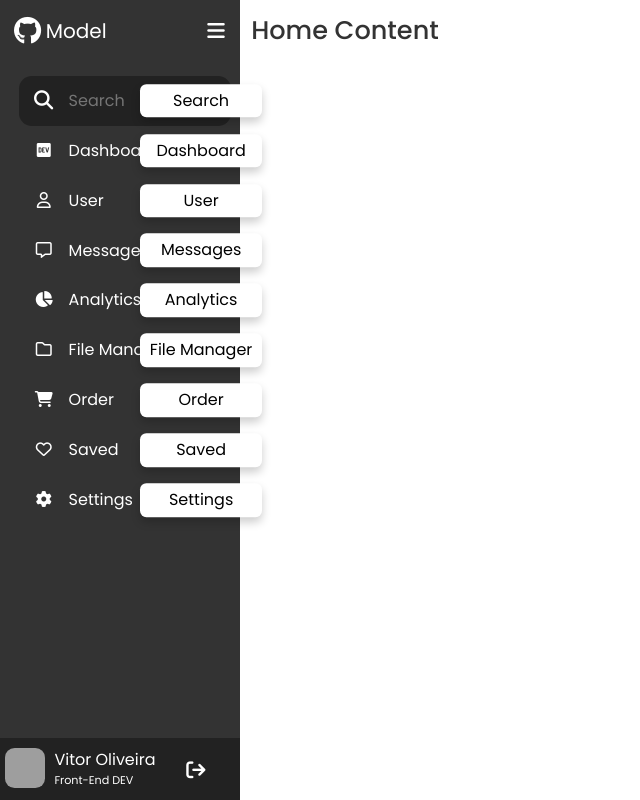
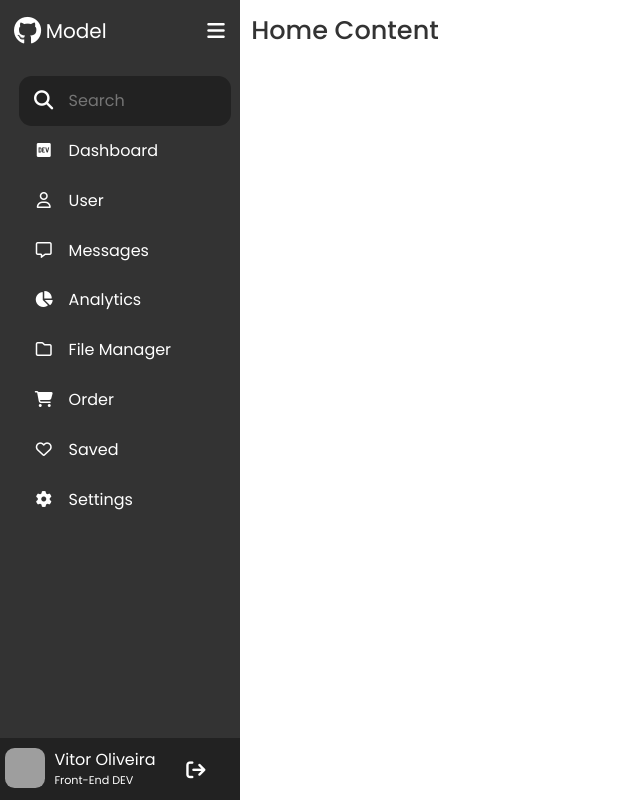
Before and after one commit to vitor-skt/ReusableReactComponents, a React (Vite) app: page / in a window 1280 px wide. Shown: the whole page, without its empty margins (0-640 px from the left). Built offline with nearby package versions, Linux system fonts and the light colour scheme; grey boxes are pictures that could not be loaded.

Commit message:
layout 100%

```diff
--- a/src/components/sideBar/sideBar.scss
+++ b/src/components/sideBar/sideBar.scss
@@ -82,7 +82,7 @@ body{
 
             .toolTip{
                 position: absolute;
-                top: 50%;
+                top: 0;
                 transform: translateY(-50%);
                 border-radius: 0.4rem;
                 height: 2.1rem;
@@ -92,7 +92,21 @@ body{
                 box-shadow: 0 5px 10px rgba(0,0,0,0.2);
                 line-height: 2.1rem;
                 text-align: center;
+                transition: 0s;
+                opacity: 0;
+                pointer-events: none;
             }
+
+            &:hover{
+                .toolTip{
+                    top: 50%;
+                    transition: all 0.5s ease;
+                    opacity: 1;
+                }
+            }
+
+
+
 
             a{
                 color: #fff;
--- a/src/components/sideBar/sideBar.tsx
+++ b/src/components/sideBar/sideBar.tsx
@@ -53,7 +53,7 @@ function SideBar() {
                             <i className="fa-regular fa-folder"></i>
                             <span className="linksName">File Manager</span>
                         </a>
-                        <span className="toolTip">File Manager</span>
+                        <span className="toolTip">Files</span>
                     </li>
                     <li>
                         <a href="#">
```
